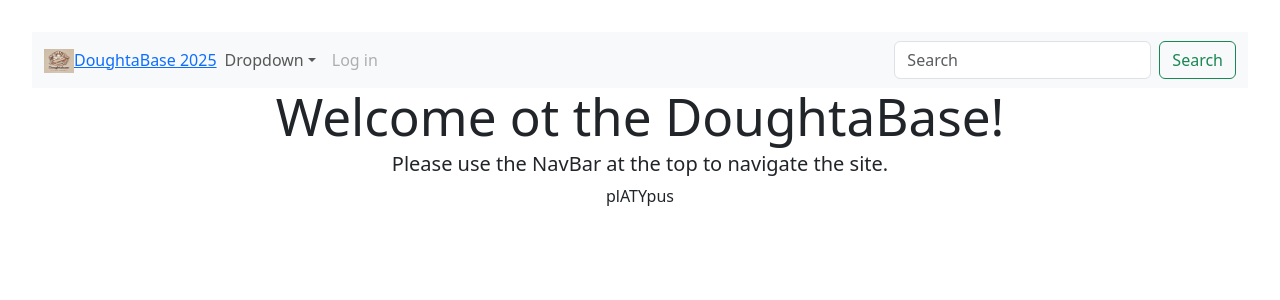
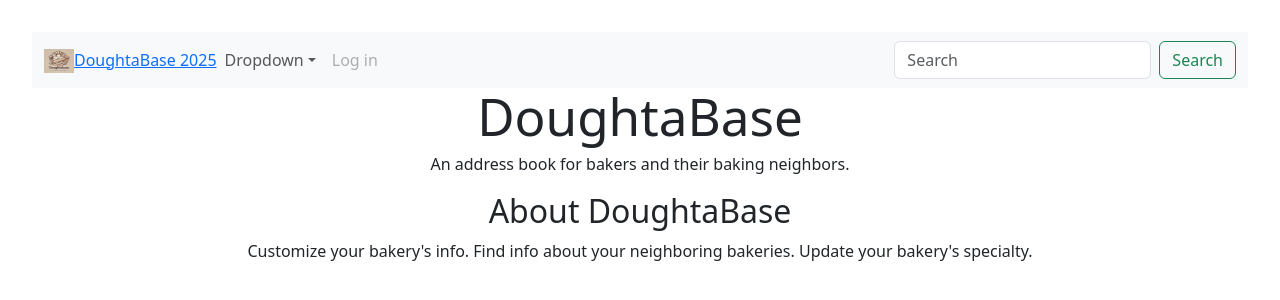
Before and after one commit to jonas060831/doughtabase_frontend, a React (Vite) app: page / in a window 1280 px wide. Shown: the top 300 px of the page. Built offline with nearby package versions, Linux system fonts and the light colour scheme; no server answers.

Commit message:
added to home page

```diff
--- a/src/Components/Pages/Home.jsx
+++ b/src/Components/Pages/Home.jsx
@@ -1,14 +1,35 @@
+import React from "react";
+import { Link } from "react-router-dom";
+// import NavBar from "./Components/UI/navbar/NavBar";
+
 const Home = () => {
+  return (
+    <>
+    {/* <NavBar/> */}
+    <div className="home-div">
 
-    return (
-<>
-<div>
-    <h1>Welcome ot the DoughtaBase!</h1>
-    <h5>Please use the NavBar at the top to navigate the site.</h5>
-    <p>plATYpus</p>
-</div>
-</>
-    );
+      <header className="home-header">
+        <h1>DoughtaBase</h1>
+        <p>An address book for bakers and their baking neighbors.</p>
+      </header>
+
+        {/* <div className="navbar">
+          <Link to="/specialties" className="nav-link">Specialties</Link>
+          <Link to="/map" className="nav-link">Bakeries Near You</Link>
+        </div> */}
+
+      <div className="home-about">
+        <h2>About DoughtaBase</h2>
+        <p>
+        Customize your bakery's info.
+        Find info about your neighboring bakeries.
+        Update your bakery's specialty.
+        </p>
+      </div>
+
+    </div>
+    </>
+  );
 };
 
 export default Home;
```
